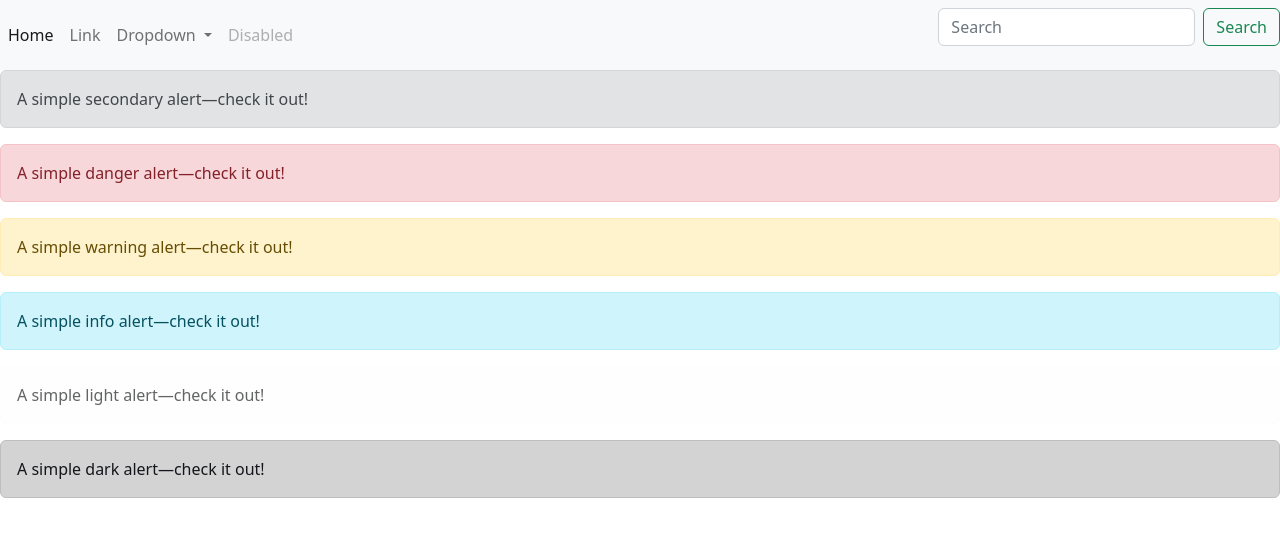
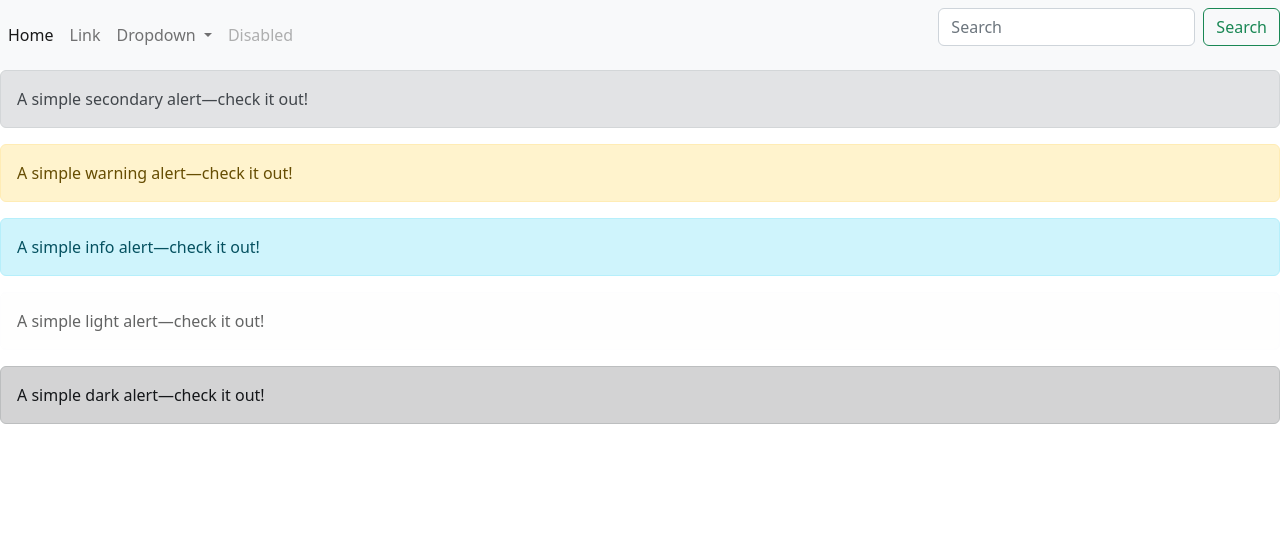
Before and after one commit to anime-star/srimanisweird, a plain HTML site: page index.html in a window 1280 px wide. Drawn offline with nearby package versions, Linux system fonts and the light colour scheme.

Commit message:
commmit3

```diff
--- a/index.html
+++ b/index.html
@@ -41,9 +41,7 @@
             A simple secondary alert—check it out!
           </div>
 
-          <div class="alert alert-danger" role="alert">
-            A simple danger alert—check it out!
-          </div>
+
           <div class="alert alert-warning" role="alert">
             A simple warning alert—check it out!
           </div>
```
